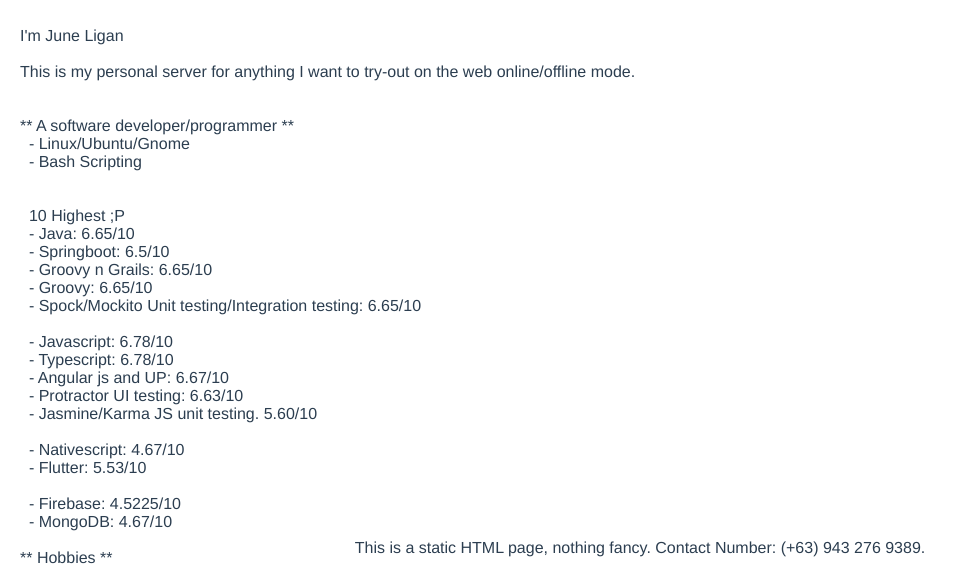
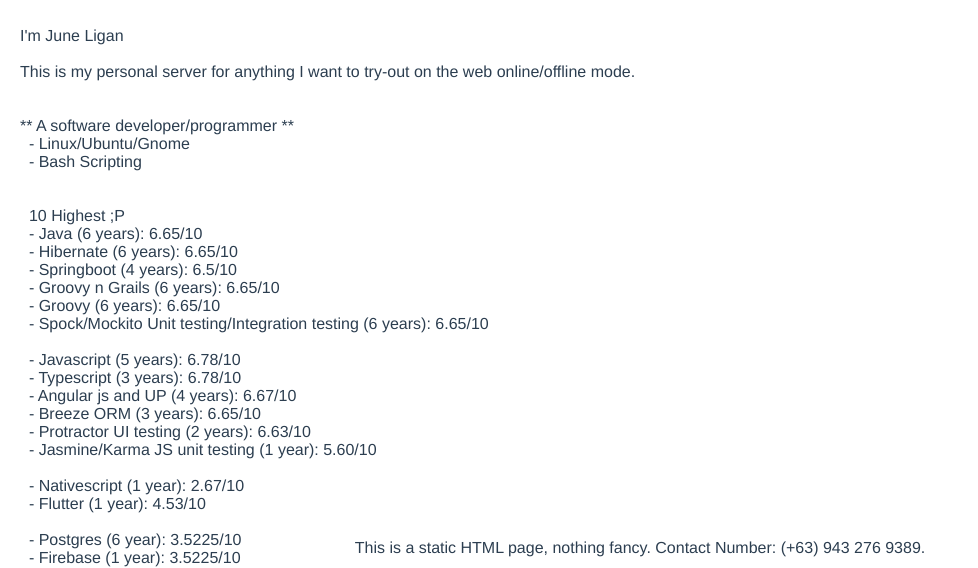
Before and after one commit to juneligan/personal_server, a website: page public/index.html in a window 1280 px wide. Shown: the part 223-791 px from the top of the page, without its empty margins (0-978 px from the left). Drawn offline with Linux system fonts and the light colour scheme.

Commit message:
Add years of experience to the skills
Signed-off-by: June Ligan <june.ligan@synacy.com>

```diff
--- a/public/index.html
+++ b/public/index.html
@@ -79,23 +79,26 @@
         <br>
         &nbsp; 10 Highest ;P
         <br>
-        &nbsp; - Java:  6.65/10<br>
-        &nbsp; - Springboot:  6.5/10<br>
-        &nbsp; - Groovy n Grails:  6.65/10<br>
-        &nbsp; - Groovy: 6.65/10<br>
-        &nbsp; - Spock/Mockito Unit testing/Integration testing:  6.65/10<br>
+        &nbsp; - Java (6 years):  6.65/10<br>
+        &nbsp; - Hibernate (6 years):  6.65/10<br>
+        &nbsp; - Springboot (4 years):  6.5/10<br>
+        &nbsp; - Groovy n Grails (6 years):  6.65/10<br>
+        &nbsp; - Groovy (6 years): 6.65/10<br>
+        &nbsp; - Spock/Mockito Unit testing/Integration testing (6 years):  6.65/10<br>
         <br>
-        &nbsp; - Javascript: 6.78/10<br>
-        &nbsp; - Typescript: 6.78/10<br>
-        &nbsp; - Angular js and UP: 6.67/10<br>
-        &nbsp; - Protractor UI testing: 6.63/10<br>
-        &nbsp; - Jasmine/Karma JS unit testing. 5.60/10<br>
+        &nbsp; - Javascript (5 years): 6.78/10<br>
+        &nbsp; - Typescript (3 years): 6.78/10<br>
+        &nbsp; - Angular js and UP (4 years): 6.67/10<br>
+        &nbsp; - Breeze ORM (3 years):  6.65/10<br>
+        &nbsp; - Protractor UI testing (2 years): 6.63/10<br>
+        &nbsp; - Jasmine/Karma JS unit testing (1 year): 5.60/10<br>
         <br>
-        &nbsp; - Nativescript: 4.67/10<br>
-        &nbsp; - Flutter: 5.53/10<br>
+        &nbsp; - Nativescript (1 year): 2.67/10<br>
+        &nbsp; - Flutter (1 year): 4.53/10<br>
         <br>
-        &nbsp; - Firebase: 4.5225/10<br>
-        &nbsp; - MongoDB: 4.67/10<br>
+        &nbsp; - Postgres (6 year): 3.5225/10<br>
+        &nbsp; - Firebase (1 year): 3.5225/10<br>
+        &nbsp; - MongoDB  (1 year): 3.67/10<br>
         <br>
         ** Hobbies ** <br>
         &nbsp; - Watching movies/tv series (Big Bang Theory, Law abiding Citizen, Anime ...) <br>
@@ -106,6 +109,7 @@
         &nbsp; - Jogging<br>
         &nbsp; - Weights/Body Weight workout<br>
         &nbsp; - Yoga/Home Meditation<br>
+        &nbsp; - Muay Thai<br>
         <br>
         <br>
         Can work well with team even though they've said that I'm an introvert type of person.
```
